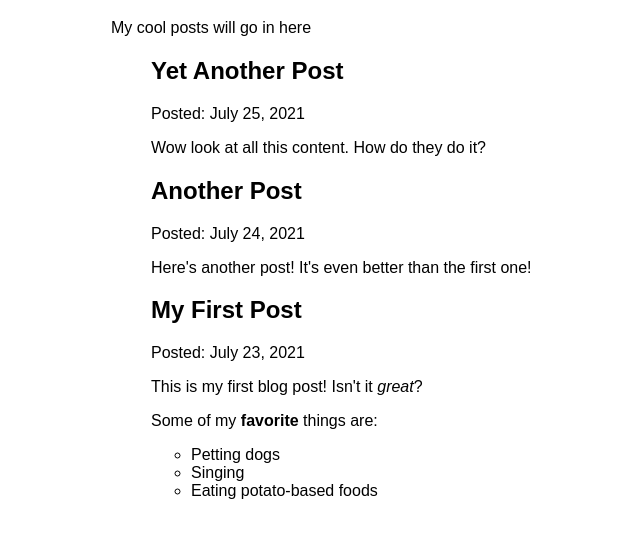
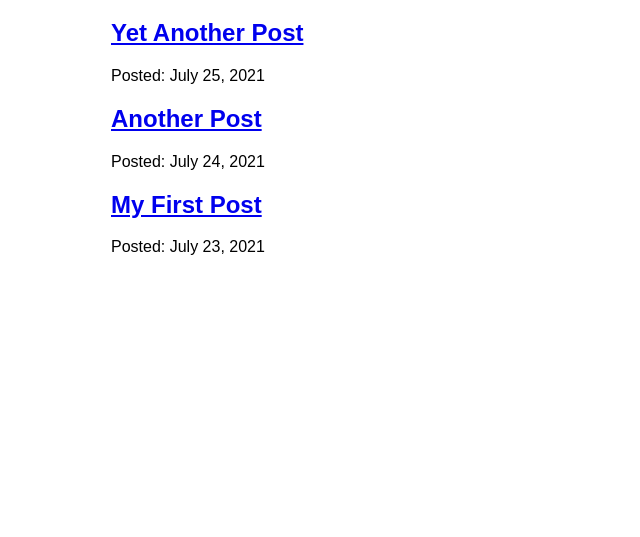
Before and after one commit to Arieseco/tutorial0902, a Gatsby site: page /blog in a window 1280 px wide. Shown: the part 157-694 px from the top of the page, without its empty margins (279-919 px from the left). Built offline with nearby package versions, Linux system fonts and the light colour scheme; Gatsby itself is replaced by a stand-in of ours.

Commit message:
Finished Gatsby Tutorial Part 6

```diff
--- a/src/pages/blog.js
+++ b/src/pages/blog/index.js
@@ -1,25 +1,22 @@
 import * as React from 'react'
-import Layout from '../components/layout'
-import { graphql } from 'gatsby'
-import { MDXRenderer } from 'gatsby-plugin-mdx'
+import { Link, graphql } from 'gatsby'
+import Layout from '../../components/layout'
 
 const BlogPage = ({ data }) => {
   return (
     <Layout pageTitle="My Blog Posts">
-      <p>My cool posts will go in here</p>
-      <ul>
       {
-        data.allMdx.nodes.map((node) => (
+        data.allMdx.nodes.map(node => (
           <article key={node.id}>
-            <h2>{node.frontmatter.title}</h2>
+            <h2>
+              <Link to={`/blog/${node.slug}`}>
+                {node.frontmatter.title}
+              </Link>
+            </h2>
             <p>Posted: {node.frontmatter.date}</p>
-            <MDXRenderer>
-              {node.body}
-            </MDXRenderer>
           </article>
         ))
       }
-      </ul>
     </Layout>
   )
 }
@@ -33,7 +30,7 @@ export const query = graphql`
           title
         }
         id
-        body
+        slug
       }
     }
   }
```
Also changed, not shown: src/pages/blog/{mdx.slug}.js (added, +31 -0 lines).
